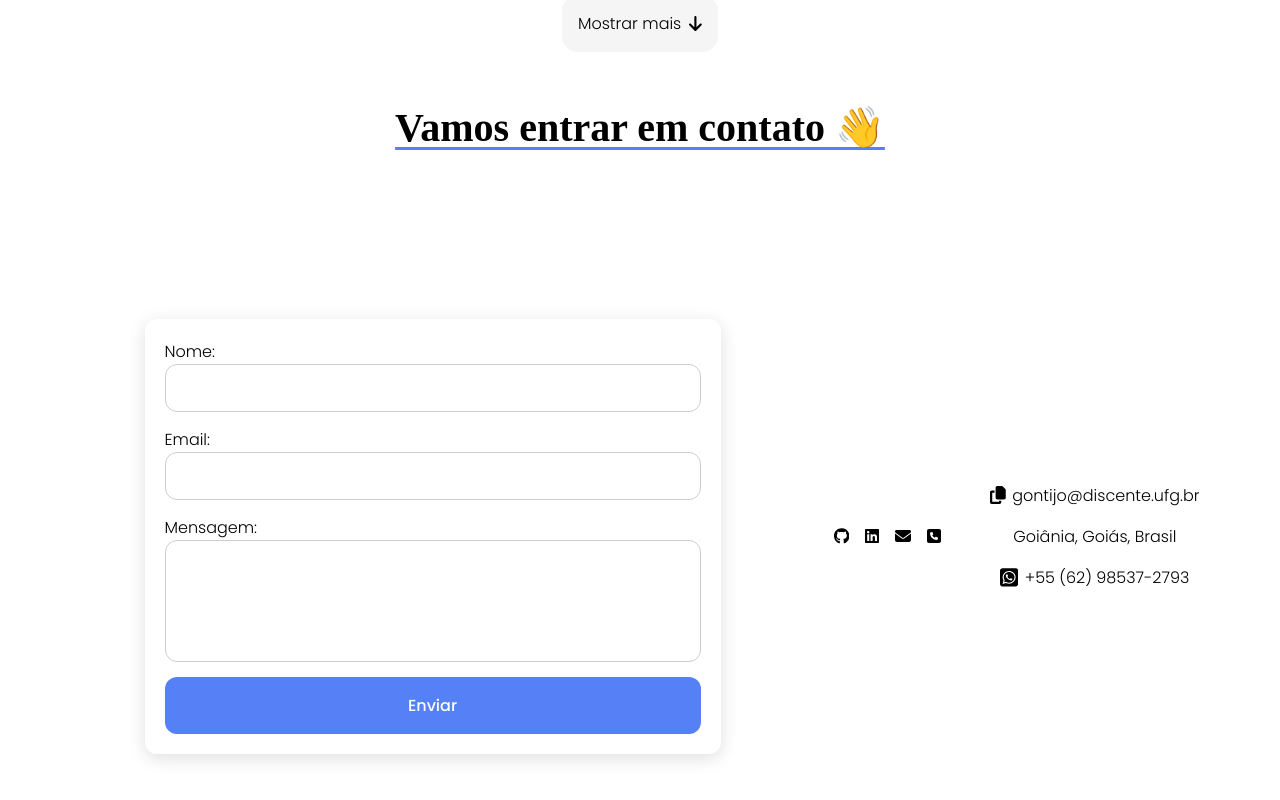
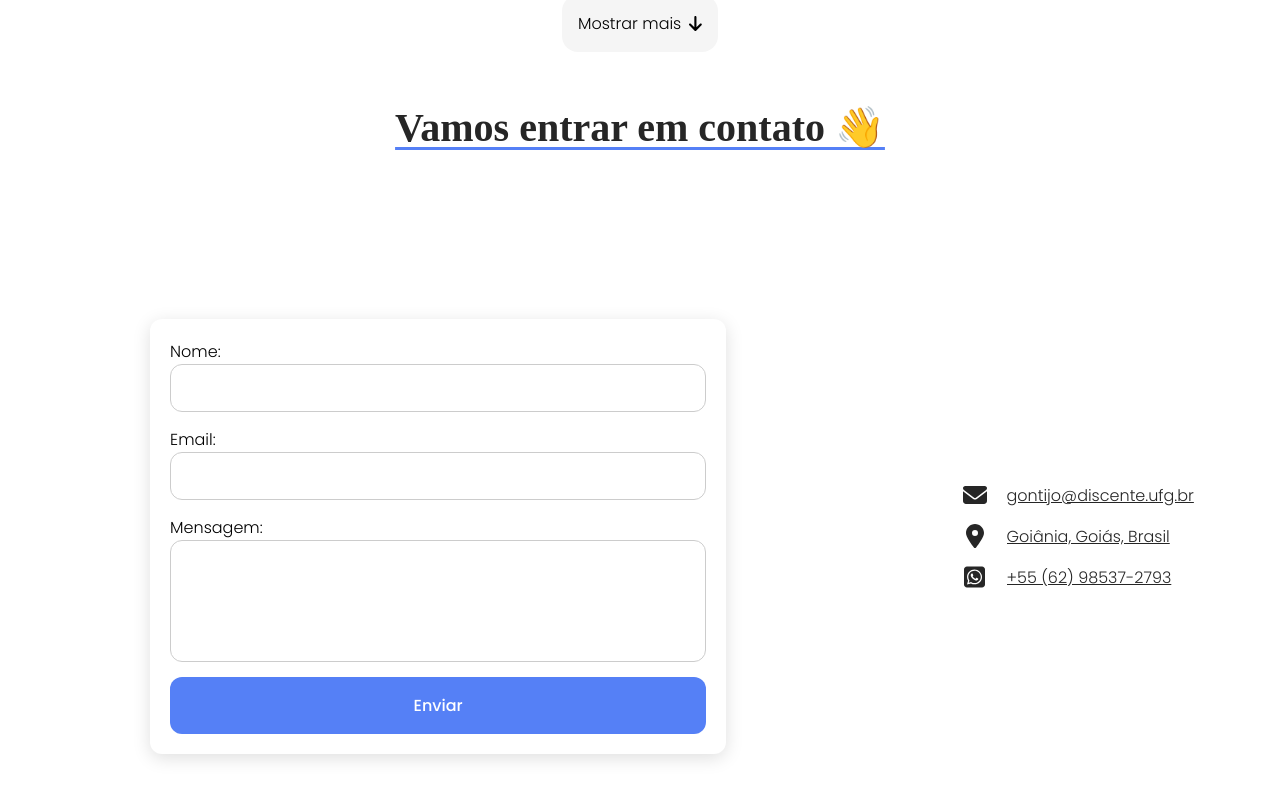
Before and after one commit to Luucasgontijo/portfolio, a React (Create React App) app: page / in a window 1280 px wide. Shown: the part 2545-3345 px from the top of the page. Built offline with nearby package versions, Linux system fonts and the light colour scheme; a web font is replaced by a local one.

Commit message:
contact section

```diff
--- a/src/App.css
+++ b/src/App.css
@@ -20,15 +20,8 @@ body.light-theme {
   --gray-color: hsl(224, 0%, 95%);
 }
 
-.presentation {
-  background-color: var(--third-color);
-  color: var(--second-color);
-}
 
-.some-div {
-  background-color: var(--gray-color);
-  color: var(--second-color);
-}
+
 
 * {
   font-family: var(--body-font);
@@ -159,7 +152,7 @@ span {
 
 .logos {
   overflow: hidden;
-  background: white;
+
   white-space: nowrap;
   position: relative;
 }
--- a/src/components/Contact/Contact.css
+++ b/src/components/Contact/Contact.css
@@ -1,6 +1,7 @@
 label,
 input {
   font-weight: var(--font-superthin);
+  color: black;
 }
 
 .contact-form {
@@ -9,7 +10,7 @@ input {
   width: 45vw;
   margin: 0 auto;
   padding: 20px;
-  background-color: var(--third-color);
+  background-color: white;
   border-radius: 12px;
   box-shadow: 0 4px 18px rgba(0, 0, 0, 0.13);
   margin: var(--mb-4) var(--mb-4);
@@ -40,7 +41,7 @@ input {
 .contact-form button {
   padding: var(--mb-1) 0px;
   background-color: var(--first-color);
-  color: var(--third-color);
+  color: white;
   border: none;
   border-radius: 12px;
   font-size: 16px;
@@ -57,3 +58,30 @@ input {
   display: flex;
   justify-content: space-between;
 }
+
+.contact-info {
+  display: grid;
+  column-gap: 1rem;
+  row-gap: 1rem;
+  grid-template-columns: 2rem 1fr;
+  align-items: center;
+  /* justify-items: center; */
+  svg{
+    font-size: 1.5rem;
+
+  }
+
+  h3{
+    text-decoration: underline;
+
+    &:hover{
+      cursor: pointer;
+    }
+  }
+
+   *:nth-child(2n + 1) {
+    justify-self: center;
+  }
+
+
+}
--- a/src/components/Contact/Contact.js
+++ b/src/components/Contact/Contact.js
@@ -11,6 +11,9 @@ import {
   faSquarePhone,
   faCopy,
 } from "@fortawesome/free-solid-svg-icons";
+
+import { faLocationDot } from "@fortawesome/free-solid-svg-icons";
+
 
 const Contact = () => {
   const [showPopup, setShowPopup] = useState(false);
@@ -39,7 +42,30 @@ const Contact = () => {
         <button type="submit">Enviar</button>
       </form>
 
-      <div className="contact-ways">
+      <div className="contact-info"></div>
+      <div className="contact-info">
+
+
+      <FontAwesomeIcon
+              icon={faEnvelope}
+              title="Copiar Email"
+              className="icon"
+              onClick={handleCopyEmail}
+            />
+        <h3>gontijo@discente.ufg.br </h3>
+        <FontAwesomeIcon icon={faLocationDot} />
+        <h3>Goiânia, Goiás, Brasil</h3>
+        <FontAwesomeIcon icon={faSquareWhatsapp} />
+        <h3>+55 (62) 98537-2793</h3>
+        </div>
+      </div>
+  );
+};
+
+export default Contact;
+
+
+{/* <div className="contact-ways">
         <div className="medias medias-bottom">
           <div>
             <a target="blank" href="https://github.com/Luucasgontijo">
@@ -83,38 +109,20 @@ const Contact = () => {
             />
           </div>
         </div>
-      </div>
-      <div className="text-info">
-        <div className="contact-container">
-          <FontAwesomeIcon
-            icon={faCopy}
-            title="Copiar Email"
-            className="copy"
-            onClick={handleCopyEmail}
-          />
-          {showPopup && (
-            <div className="popup">
-              Email copiado para caixa de transferência
-            </div>
-          )}
-          <h3>gontijo@discente.ufg.br</h3>
-        </div>
+      </div> */}
 
-        <h3>Goiânia, Goiás, Brasil</h3>
 
-        <div className="contact-container">
-          <a target="blank" href="https://wa.me/5562985372793">
-            <FontAwesomeIcon
-              icon={faSquareWhatsapp}
-              className="whatsapp-icon"
-            />
-          </a>
-
-          <h3>+55 (62) 98537-2793</h3>
-        </div>
-      </div>
-    </div>
-  );
-};
-
-export default Contact;
+    //   <div className="contact-container">
+    //   <FontAwesomeIcon
+    //     icon={faCopy}
+    //     title="Copiar Email"
+    //     className="copy"
+    //     onClick={handleCopyEmail}
+    //   />
+    //   {showPopup && (
+    //     <div className="popup">
+    //       Email copiado para caixa de transferência
+    //     </div>
+    //   )}
+    //   <h3>gontijo@discente.ufg.br</h3>
+    // </div>
--- a/src/components/Header/Header.js
+++ b/src/components/Header/Header.js
@@ -28,16 +28,16 @@ function Header() {
   };
 
 
-    useEffect(() => {
-        // Check for saved theme in localStorage
-        const savedTheme = localStorage.getItem('theme');
-        if (savedTheme) {
-            setTheme(savedTheme);
-            document.body.classList.add(savedTheme);
-        } else {
-            document.body.classList.add('light-theme');
-        }
-    }, []);
+    // useEffect(() => {
+    //     // Check for saved theme in localStorage
+    //     const savedTheme = localStorage.getItem('theme');
+    //     if (savedTheme) {
+    //         setTheme(savedTheme);
+    //         document.body.classList.add(savedTheme);
+    //     } else {
+    //         document.body.classList.add('light-theme');
+    //     }
+    // }, []);
 
 
 
```
